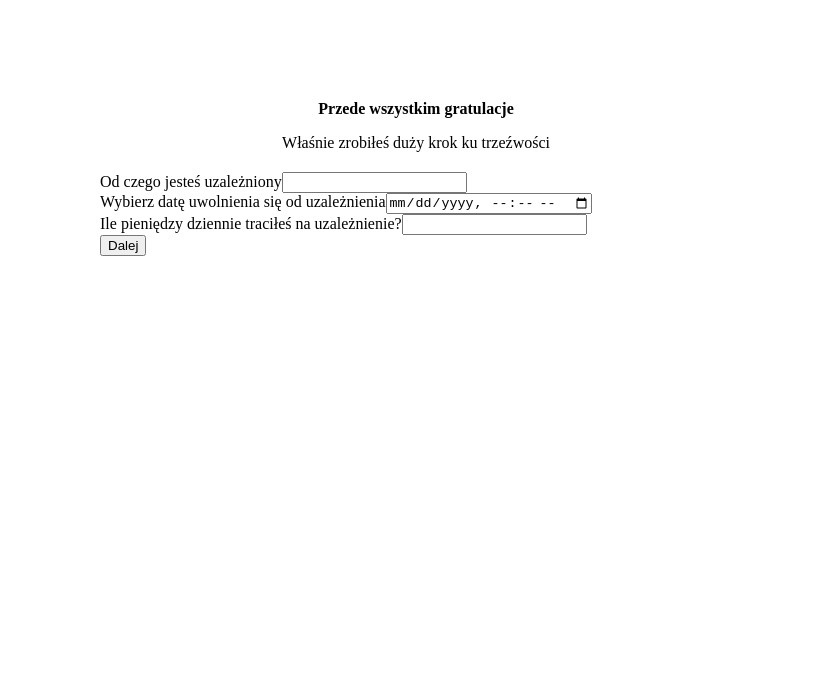
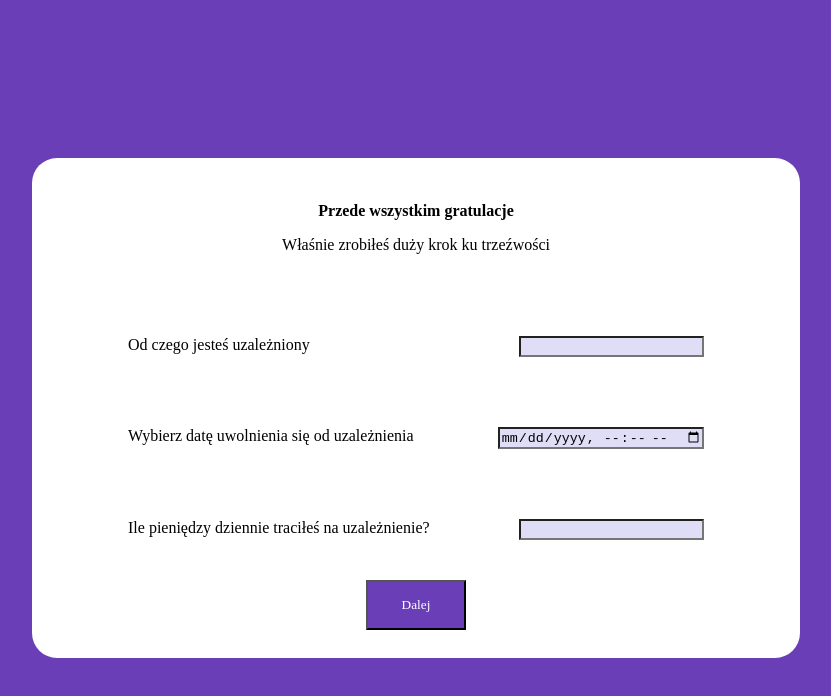
Before and after one commit to RadekPalka/react-i-am-sober, a React (Vite) app in the folder I am sober/: page / in a window 1280 px wide. Shown: the top 696 px of the page, without its empty margins (224-1055 px from the left). Built offline with nearby package versions, Linux system fonts and the light colour scheme.

Commit message:
create StyledInput.ts and add styles

```diff
--- a/I am sober/src/index.css
+++ b/I am sober/src/index.css
@@ -1,5 +1,21 @@
 body{
+  display: flex;
+  justify-content: center;
+  align-items: center;
+  height: 100vh;
   font-family: "LXGW WenKai TC", cursive;
   font-weight: 300;
   font-style: normal;
+  background-color: #693EB7;
 }
+#root{
+  display: flex;
+  flex-direction: column;
+  justify-content: space-around;
+  background-color: #FFF;
+  width: 60vw;
+  min-height: 60vh;
+  margin: 0 auto;
+  border-radius: 25px;
+  padding: 10px 0;
+}
--- /dev/null
+++ b/I am sober/src/styles/StyledInput.ts
@@ -0,0 +1,8 @@
+import styled from 'styled-components';
+export const StyledInput = styled.input`
+	background-color: #e0ddf6;
+
+  &:focus {
+    background-color: #c7c4e2;
+  }
+`;
--- a/I am sober/src/tsx/AddictionInput.tsx
+++ b/I am sober/src/tsx/AddictionInput.tsx
@@ -1,14 +1,15 @@
+import { StyledInput } from "../styles/StyledInput";
 export const AddictionInput: React.FC = () => {
 	return (
-		<div>
+		<>
 			<label htmlFor="addiction-choice'">Od czego jesteś uzależniony</label>
-			<input id='addiction-choice' list='Addiction-type' required/>
+			<StyledInput id='addiction-choice' list='Addiction-type' required/>
 			<datalist id='Addiction-type'>
 				<option value='Alkohol' />
 				<option value='Narkotyki' />
 				<option value='Pornografia' />
 				<option value='Hazard' />
 			</datalist>
-		</div>
+		</>
 	);
 };
--- a/I am sober/src/tsx/DailyCostInput.tsx
+++ b/I am sober/src/tsx/DailyCostInput.tsx
@@ -1,10 +1,11 @@
+import { StyledInput } from "../styles/StyledInput";
 export const DailyCostInput: React.FC = () => {
 	return (
-		<div>
+		<>
 			<label htmlFor='daily-cost'>
 				Ile pieniędzy dziennie traciłeś na uzależnienie?
 			</label>
-			<input type='number' id='daily-cost' required/>
-		</div>
+			<StyledInput type='number' id='daily-cost' required/>
+		</>
 	);
 };
--- a/I am sober/src/tsx/DateInput.tsx
+++ b/I am sober/src/tsx/DateInput.tsx
@@ -1,10 +1,11 @@
+import { StyledInput } from "../styles/StyledInput";
 export const DateInput: React.FC = () => {
 	return (
-		<div>
+		<>
 			<label htmlFor='addiction-free-date'>
 				Wybierz datę uwolnienia się od uzależnienia
 			</label>
-			<input type="datetime-local" id='addiction-free-date' required />
-		</div>
+			<StyledInput type="datetime-local" id='addiction-free-date' required />
+		</>
 	);
 };
--- a/I am sober/src/tsx/Form.tsx
+++ b/I am sober/src/tsx/Form.tsx
@@ -13,8 +13,33 @@ interface FormProps {
 }
 
 const StyledForm = styled.form`
-	width: 50%;
+	display: flex;
+	flex-direction: column;
+	justify-content: space-around;
+	width: 75%;
 	margin: 0 auto;
+	.input-container {
+		display: flex;
+		justify-content: space-between;
+		flex-wrap:wrap;
+		margin-bottom: 10px;
+		padding: 30px 0;
+	}
+	button {
+		display: block;
+		width: 100px;
+		height: 50px;
+		color: #FFF;
+		margin: 0 auto 0 auto;
+		background-color: #693eb7;
+		text-align: center;
+		font-family: "LXGW WenKai TC", cursive;
+		transition: background-color .5s;
+		cursor: pointer;
+		&:hover{
+			background-color: #8b60d9;
+		}
+	}
 `;
 
 export const Form: React.FC<FormProps> = ({
@@ -30,9 +55,15 @@ export const Form: React.FC<FormProps> = ({
 	};
 	return (
 		<StyledForm onSubmit={handleSubmit}>
-			<AddictionInput value={addictionType} setUserData={setUserData} />
-			<DateInput value={addictionFreeDate} setUserData={setUserData} />
-			<DailyCostInput value={addictionDailyCost} setUserData={setUserData} />
+			<div className='input-container'>
+				<AddictionInput value={addictionType} setUserData={setUserData} />
+			</div>
+			<div className='input-container'>
+				<DateInput value={addictionFreeDate} setUserData={setUserData} />
+			</div>
+			<div className='input-container'>
+				<DailyCostInput value={addictionDailyCost} setUserData={setUserData} />
+			</div>
 			<button type='submit'>Dalej</button>
 		</StyledForm>
 	);
--- a/I am sober/src/tsx/Header.tsx
+++ b/I am sober/src/tsx/Header.tsx
@@ -1,9 +1,11 @@
 import styled from 'styled-components';
 const StyledHeader = styled.header`
 	width: 50%;
-	margin: 100px auto 20px auto;
+	margin: 0 auto ;
+
 `;
 const StyledCongratulationsParagraph = styled.p`
+
 	text-align: center;
 	font-weight: 600;
 `;
```
